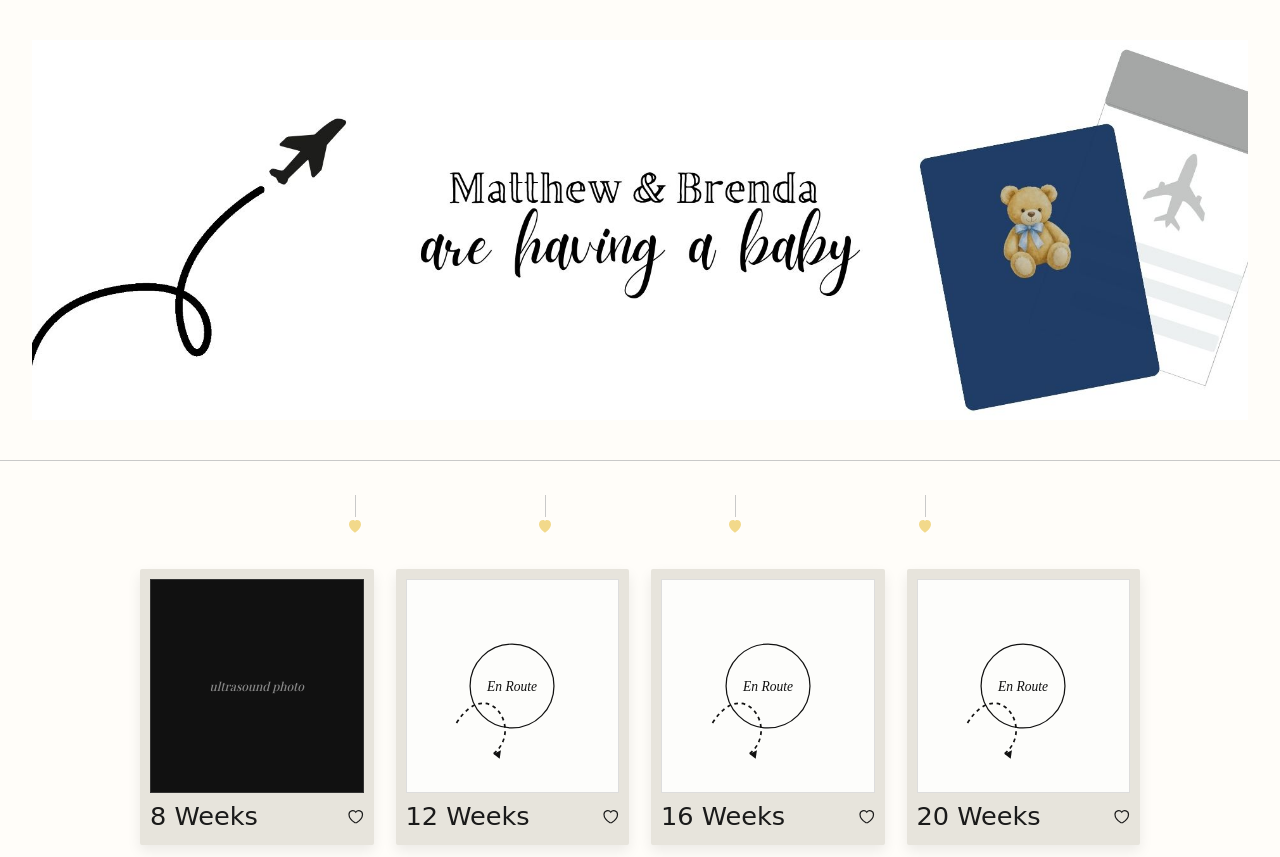
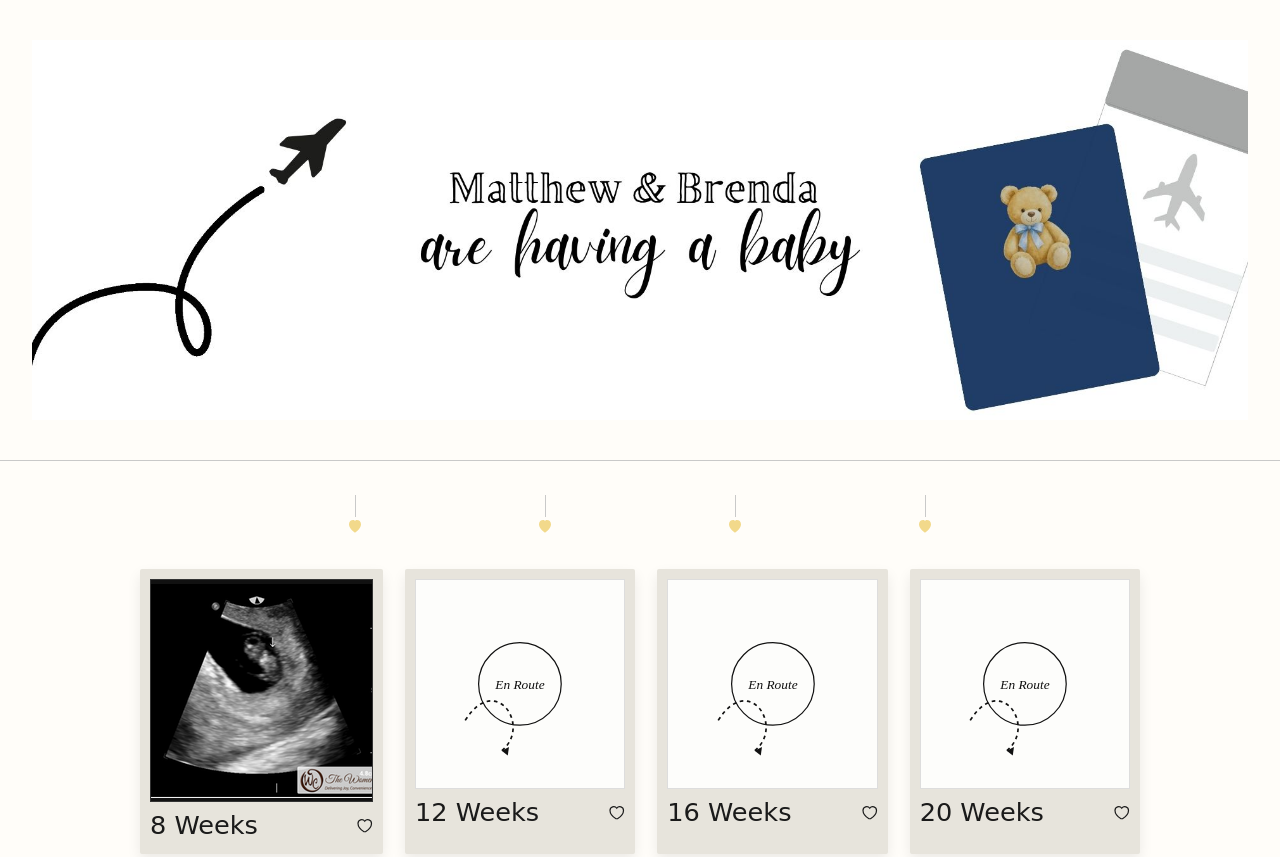
Before and after one commit to bremens23-web/baby, a plain HTML site: page index.html in a window 1280 px wide. Shown: the top 857 px of the page. Drawn offline with nearby package versions, Linux system fonts and the light colour scheme; no server answers; a web font is replaced by a local one.

Commit message:
Update index.html

```diff
--- a/index.html
+++ b/index.html
@@ -132,7 +132,7 @@
 
       <div class="polaroids">
         <div class="polaroid">
-          <div class="photo">ultrasound photo</div>
+          <div class="photo"><img src="8weekultrasound.png" alt="8 week ultrasound"></div>
           <div class="caption">8 Weeks <svg viewBox="0 0 24 24"><path d="M12 21s-8-5-8-11a5 5 0 019-3 5 5 0 019 3c0 6-8 11-8 11z"/></svg></div>
         </div>
         <div class="polaroid">
```
